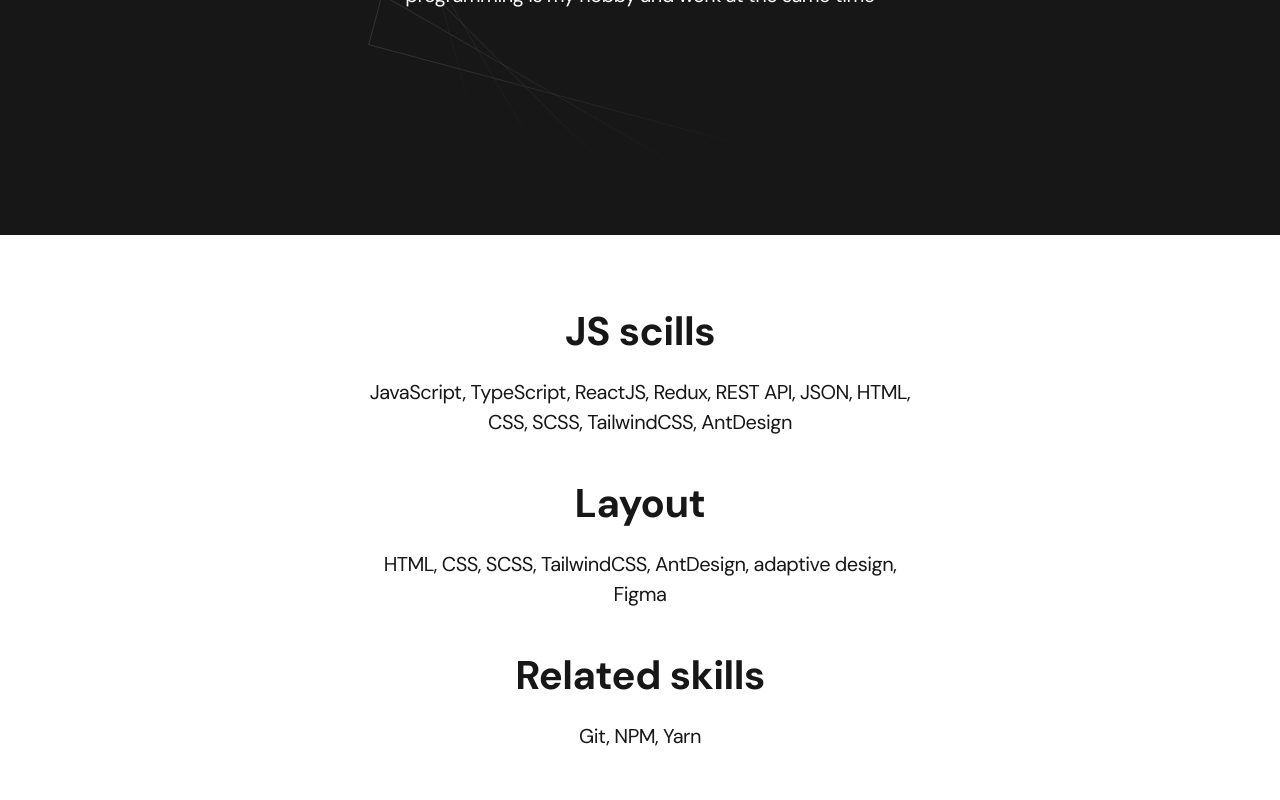
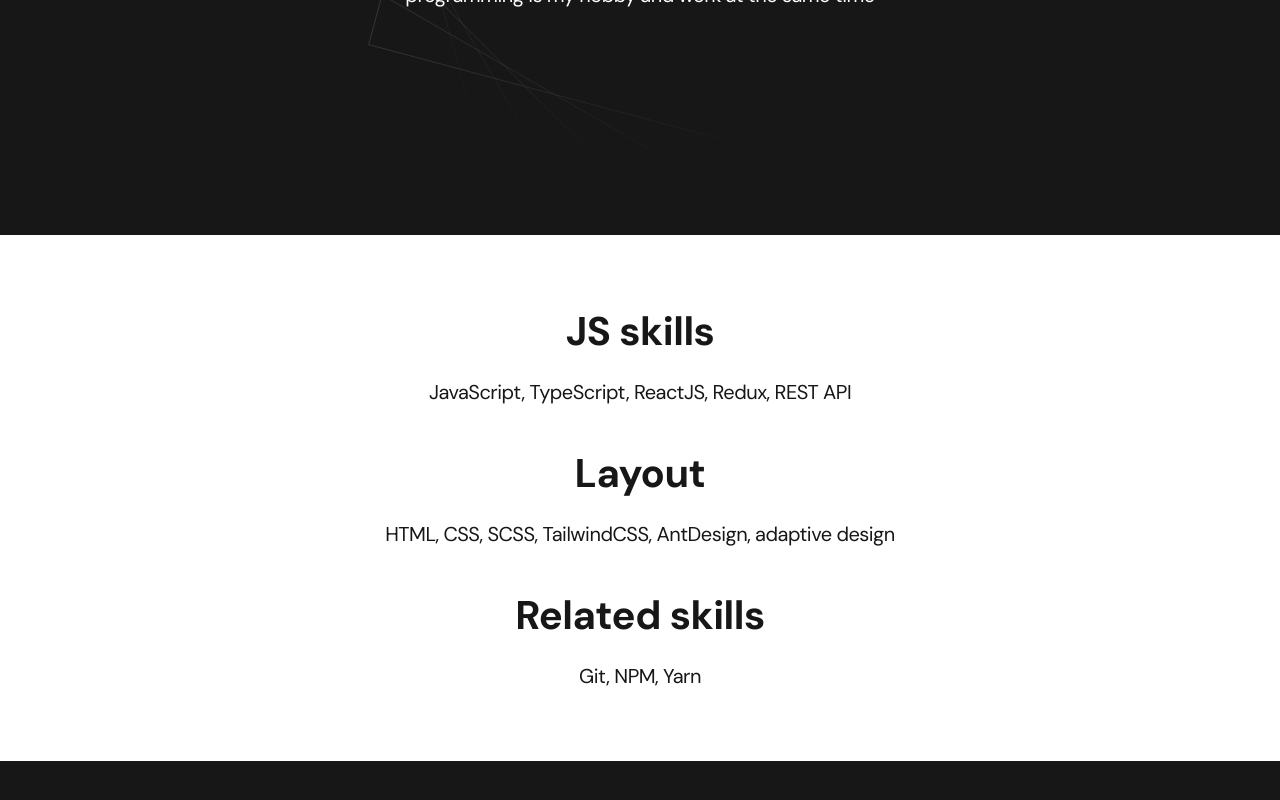
Before and after one commit to Vadym-Liumanov/freelancer-portfolio-react, a React (Create React App) app: page / in a window 1280 px wide. Shown: the part 536-1336 px from the top of the page. Built offline with nearby package versions, Linux system fonts and the light colour scheme.

Commit message:
Small changes was applied to to the app text. Unnecessary files were removed

```diff
--- a/public/index.html
+++ b/public/index.html
@@ -1,43 +1,17 @@
 <!DOCTYPE html>
 <html lang="en">
+
 <head>
   <meta charset="utf-8" />
   <link rel="icon" href="%PUBLIC_URL%/favicon.ico" />
   <meta name="viewport" content="width=device-width, initial-scale=1" />
   <meta name="theme-color" content="#000000" />
-    <meta
-      name="description"
-      content="Web site created using create-react-app"
-    />
   <link rel="apple-touch-icon" href="%PUBLIC_URL%/logo192.png" />
-    <!--
-      manifest.json provides metadata used when your web app is installed on a
-      user's mobile device or desktop. See https://developers.google.com/web/fundamentals/web-app-manifest/
-    -->
-    <link rel="manifest" href="%PUBLIC_URL%/manifest.json" />
-    <!--
-      Notice the use of %PUBLIC_URL% in the tags above.
-      It will be replaced with the URL of the `public` folder during the build.
-      Only files inside the `public` folder can be referenced from the HTML.
+  <title>Freelancer portfolio</title>
+</head>
 
-      Unlike "/favicon.ico" or "favicon.ico", "%PUBLIC_URL%/favicon.ico" will
-      work correctly both with client-side routing and a non-root public URL.
-      Learn how to configure a non-root public URL by running `npm run build`.
-    -->
-    <title>React App</title>
-  </head>
 <body>
-    <noscript>You need to enable JavaScript to run this app.</noscript>
   <div id="root"></div>
-    <!--
-      This HTML file is a template.
-      If you open it directly in the browser, you will see an empty page.
+</body>
 
-      You can add webfonts, meta tags, or analytics to this file.
-      The build step will place the bundled scripts into the <body> tag.
-
-      To begin the development, run `npm start` or `yarn start`.
-      To create a production bundle, use `npm run build` or `yarn build`.
-    -->
-  </body>
 </html>
--- a/src/helpers/skillsList.js
+++ b/src/helpers/skillsList.js
@@ -1,13 +1,13 @@
 const skillsList = [
   {
     id: '10',
-    title: 'JS scills',
-    description: 'JavaScript, TypeScript, ReactJS, Redux, REST API, JSON, HTML, CSS, SCSS, TailwindCSS, AntDesign'
+    title: 'JS skills',
+    description: 'JavaScript, TypeScript, ReactJS, Redux, REST API'
   },
   {
     id: '20',
     title: 'Layout',
-    description: 'HTML, CSS, SCSS, TailwindCSS, AntDesign, adaptive design, Figma'
+    description: 'HTML, CSS, SCSS, TailwindCSS, AntDesign, adaptive design'
   },
   {
     id: '30',
--- a/src/index.js
+++ b/src/index.js
@@ -1,7 +1,6 @@
 import React from 'react';
 import ReactDOM from 'react-dom/client';
 import App from './App';
-import reportWebVitals from './reportWebVitals';
 
 const root = ReactDOM.createRoot(document.getElementById('root'));
 root.render(
@@ -9,8 +8,3 @@
     <App />
   </React.StrictMode>
 );
-
-// If you want to start measuring performance in your app, pass a function
-// to log results (for example: reportWebVitals(console.log))
-// or send to an analytics endpoint. Learn more: https://bit.ly/CRA-vitals
-reportWebVitals();
--- a/src/reportWebVitals.js
+++ /dev/null
@@ -1,13 +0,0 @@
-const reportWebVitals = onPerfEntry => {
-  if (onPerfEntry && onPerfEntry instanceof Function) {
-    import('web-vitals').then(({ getCLS, getFID, getFCP, getLCP, getTTFB }) => {
-      getCLS(onPerfEntry);
-      getFID(onPerfEntry);
-      getFCP(onPerfEntry);
-      getLCP(onPerfEntry);
-      getTTFB(onPerfEntry);
-    });
-  }
-};
-
-export default reportWebVitals;
```
Also changed, not shown: public/manifest.json (deleted). Lines whose indentation alone changed are shown as unchanged.
